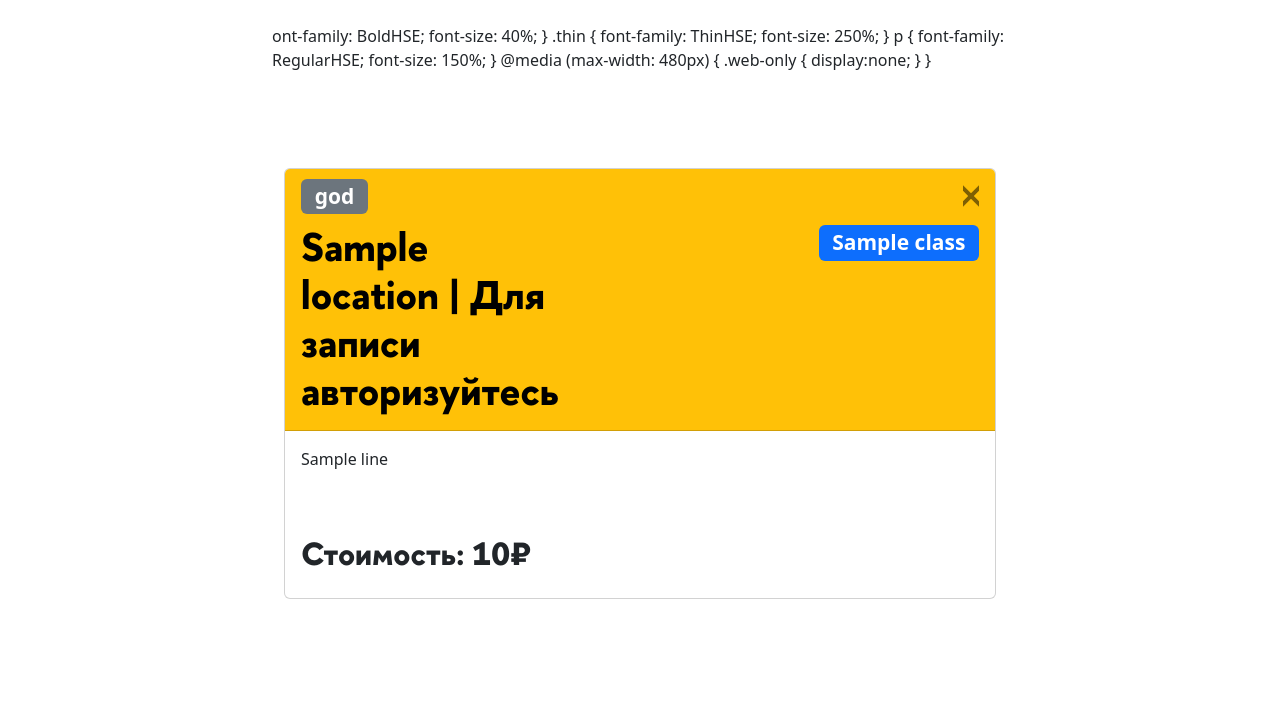
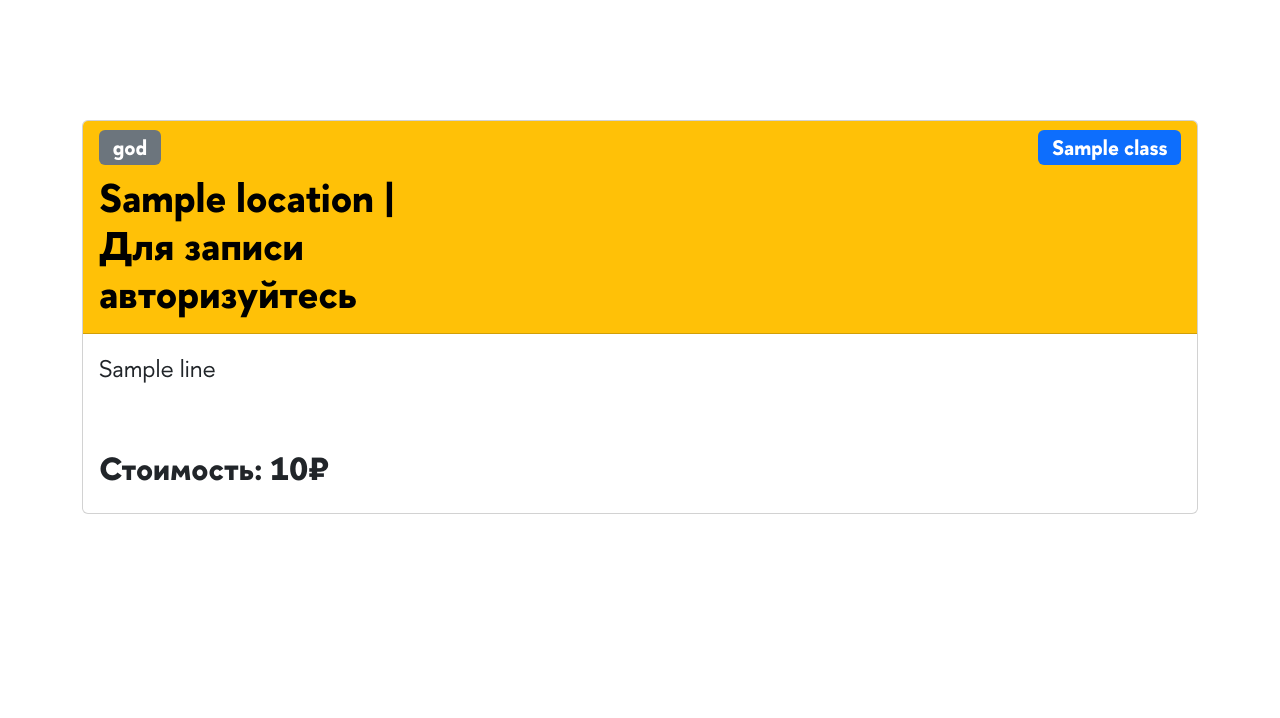
Before and after one commit to dogdolm2/soprovo, a Flask app: template templates/preview.html in a window 1280 px wide. Shown: the top 718 px of the page. Run offline with Flask 3, Linux system fonts and the light colour scheme; the template is opened without the code that fills it: most values are stand-ins (such as "Sample title", 1, 10 or a date in 2020).

Commit message:
Update preview.html

```diff
--- a/templates/preview.html
+++ b/templates/preview.html
@@ -7,25 +7,6 @@
         @font-face { font-family: BoldHSE; src: url('/style/HSESans-Bold.otf'); }
         @font-face { font-family: RegularHSE; src: url('/style/HSESans-Regular.otf'); }
         @font-face { font-family: ThinHSE; src: url('/style/HSESans-Thin.otf'); }
-        h1 {
-         font-family: BoldHSE;
-         font-size: 80%;
-        }
-        h2 {
-         font-family: BoldHSE;
-         font-size: 60%;
-        }
-        h3 {
-         f<!DOCTYPE html>
-<html lang="en">
-<head>
-    <meta charset="UTF-8">
-    <meta name="viewport" content="width=device-width, initial-scale=1">
-    <style>
-        @font-face { font-family: BoldHSE; src: url('/style/HSESans-Bold.otf'); }
-        @font-face { font-family: RegularHSE; src: url('/style/HSESans-Regular.otf'); }
-        @font-face { font-family: ThinHSE; src: url('/style/HSESans-Thin.otf'); }
-        @font-face { font-family: ItalicHSE; src: url('/style/HSESans-Italic.otf'); }
         h1 {
          font-family: BoldHSE;
          font-size: 80%;
@@ -46,49 +27,8 @@
          font-family: RegularHSE;
          font-size: 150%;
         }
-        i {
-         font-family: ItalicHSE;
-         font-size: 120%;
-        }
-        .s7 {
-         color: #bed600;
-         background: #ffffff;
-        }
-        .tutu {
-         color: #005e99;
-         background: #ffffff;
-        }
-        img {
-         border-radius: 10px; /* Уголки */
-        }
     </style>
-    <title>Сопровождающий.Инфо</title>
-    <link href="https://cdn.jsdelivr.net/npm/bootstrap@5.3.3/dist/css/bootstrap.min.css" rel="stylesheet" integrity="sha384-QWTKZyjpPEjISv5WaRU9OFeRpok6YctnYmDr5pNlyT2bRjXh0JMhjY6hW+ALEwIH" crossorigin="anonymous">
-</head>
-<body>
-<div class="container">
-    <div class="row">
-        <div class="col-md-2"></div>
-        <div class="col-8">
-            <br>
-</html>ont-family: BoldHSE;
-         font-size: 40%;
-        }
-        .thin {
-         font-family: ThinHSE;
-         font-size: 250%;
-        }
-        p {
-         font-family: RegularHSE;
-         font-size: 150%;
-        }
-        @media (max-width: 480px) {
-            .web-only {
-                display:none;
-            }
-        }
-    </style>
-    <title>Сопровождающий | {{fl.location}}</title>
+    <title>Сопровождающий | Для Лицеистов и Сотрудников</title>
     <link href="https://cdn.jsdelivr.net/npm/bootstrap@5.3.3/dist/css/bootstrap.min.css" rel="stylesheet" integrity="sha384-QWTKZyjpPEjISv5WaRU9OFeRpok6YctnYmDr5pNlyT2bRjXh0JMhjY6hW+ALEwIH" crossorigin="anonymous">
 </head>
 <body>
@@ -109,7 +49,6 @@
                             <div class="col"></div>
                             <div class="col">
                                 <div align="right">
-                                    <h2><a href="/" class="btn-close"></a></h2>
                                 </div>
                                 <h3 align="right"><span class="badge text-bg-primary">{{fl.class}}</span></h3>
                             </div>
```
